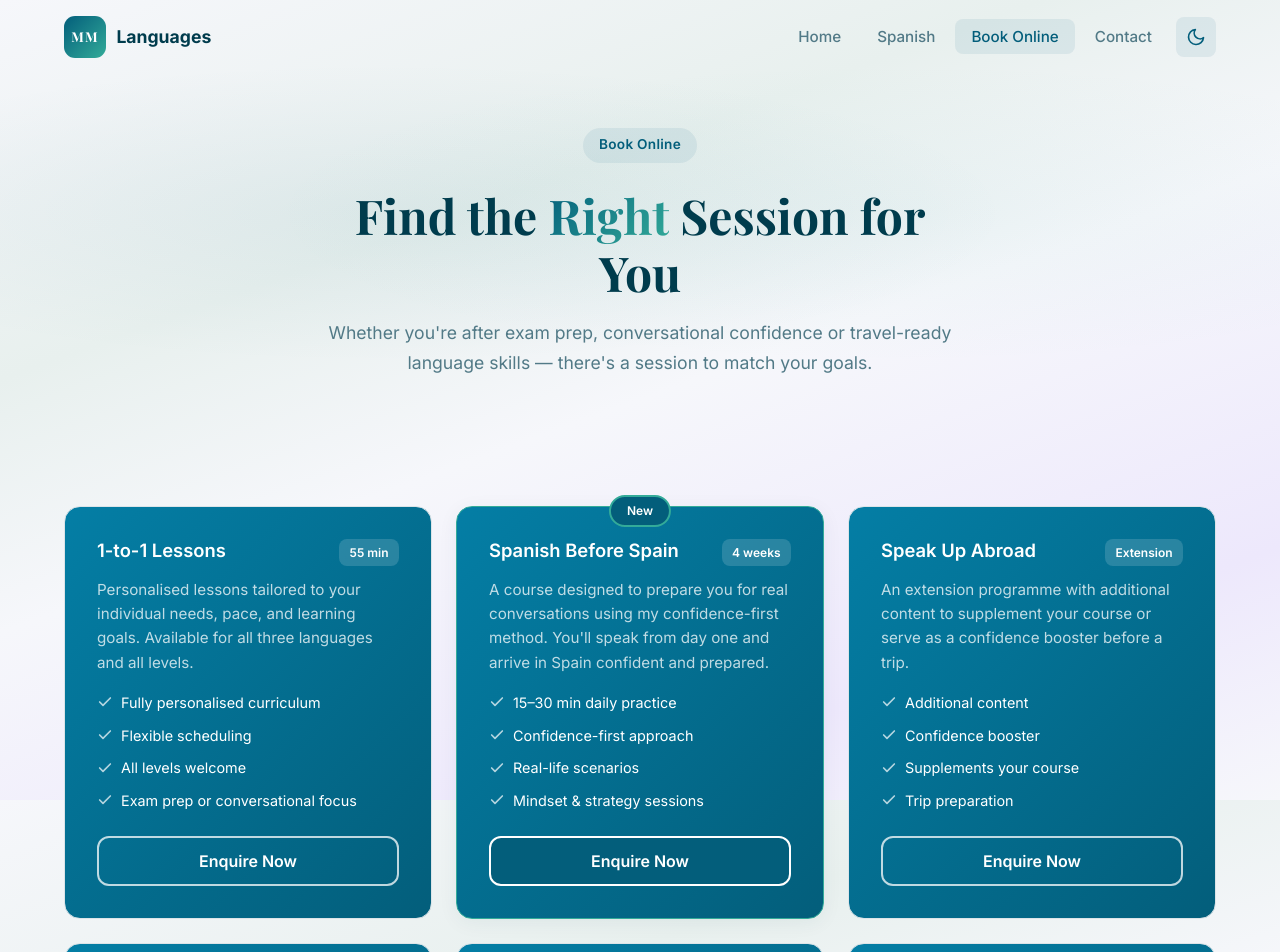
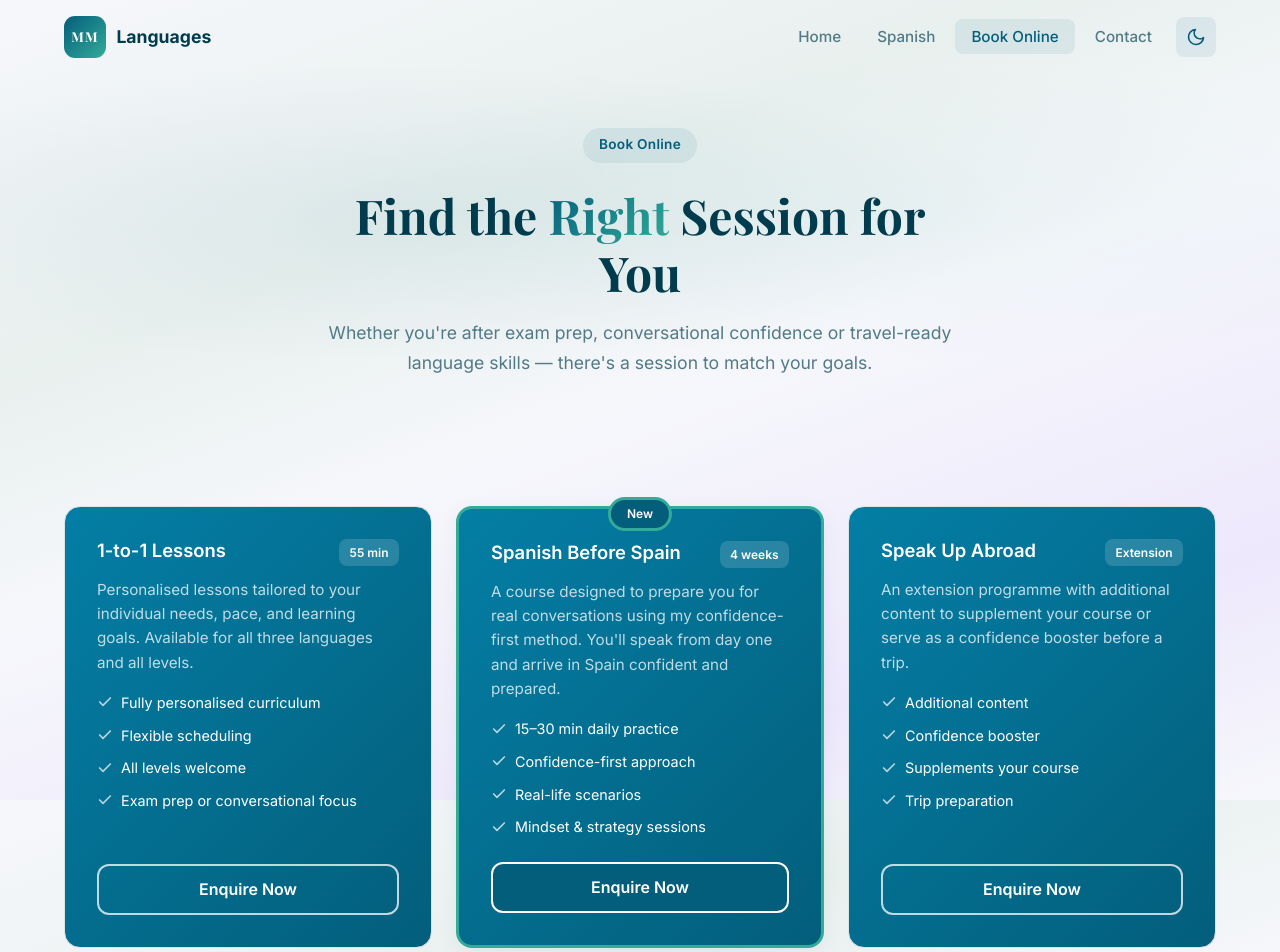
Before and after one commit to mikemasterslang/mike-masters-languages, a React (Vite) app: page /book-online in a window 1280 px wide. Shown: the top 952 px of the page. Built offline with nearby package versions, Linux system fonts and the light colour scheme; no server answers.

Commit message:
Increase card and badge border thickness

```diff
--- a/src/pages/BookOnline.css
+++ b/src/pages/BookOnline.css
@@ -16,6 +16,7 @@
 
 .booking-card.highlighted {
   border-color: #33AB99;
+  border-width: 3px;
   box-shadow: 0 4px 20px var(--shadow);
 }
 
@@ -31,7 +32,7 @@
   font-weight: 600;
   border-radius: 2rem;
   white-space: nowrap;
-  border: 2px solid #33AB99;
+  border: 3px solid #33AB99;
 }
 
 .booking-card-header {
```
